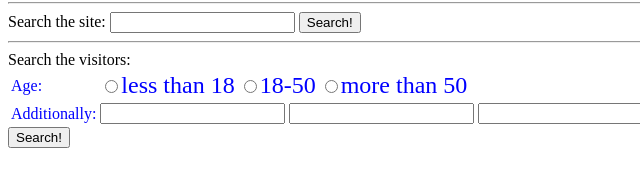
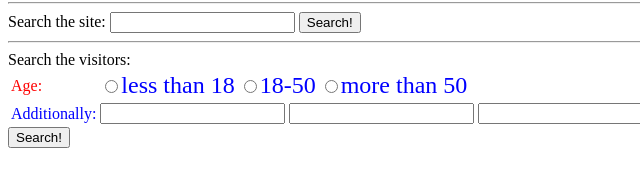
Before and after one commit to yytrofimov/js-ovn-3, a plain HTML site: page js-dom/dom-exercises.html in a window 1280 px wide. Shown: the part 233-420 px from the top of the page, 0-640 px from the left. Drawn offline with Linux system fonts and the light colour scheme.

Commit message:
Övn #1 #3 done

```diff
--- a/js-dom/dom-exercises.html
+++ b/js-dom/dom-exercises.html
@@ -62,6 +62,8 @@
             for (el of uppg2) {
                 el.style.fontSize = "x-large";
             }
+            let uppg3 = uppg1.getElementsByTagName("td")[0];
+            uppg3.style.color = "red";
         </script>
     </body>
 </html>
```
